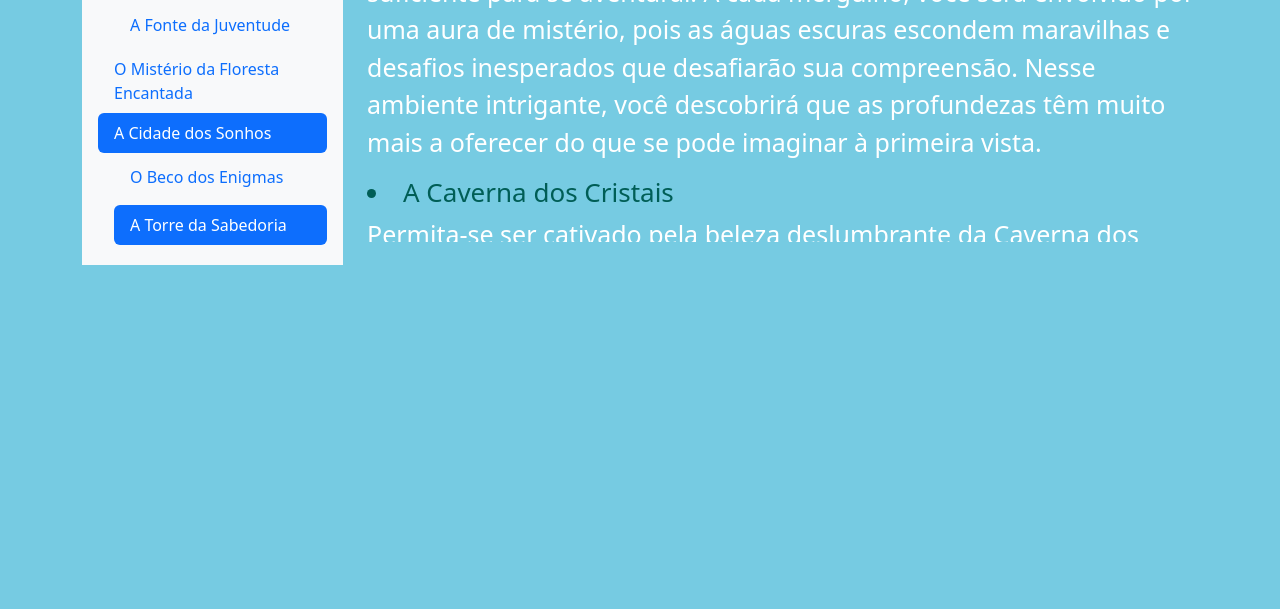
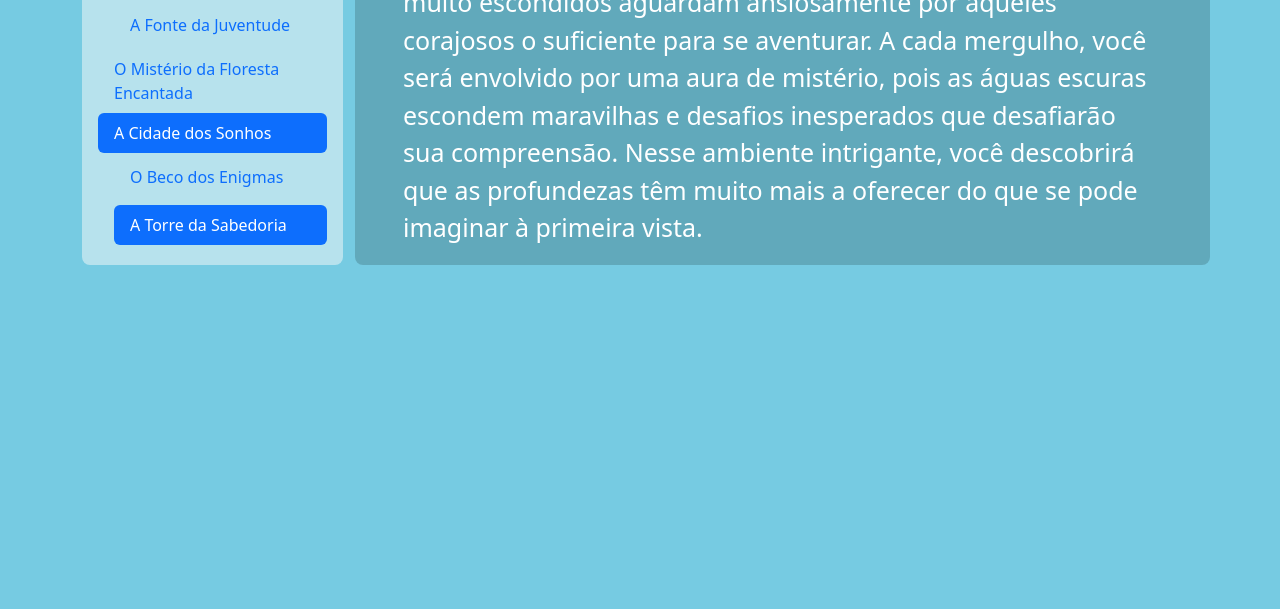
Before and after one commit to michellycruz/Bootstrap, a website: page 17_scrollspy/index.html in a window 1280 px wide. Shown: the part 191-800 px from the top of the page. Drawn offline with nearby package versions, Linux system fonts and the light colour scheme.

Commit message:
mudei o bg

```diff
--- a/17_scrollspy/index.html
+++ b/17_scrollspy/index.html
@@ -11,7 +11,7 @@
     <div class="container">
         <div class="row pt-5">
             <div class="col-3">
-                <nav id="navbar-example3" class="navbar navbar-light bg-light flex-column align-items-stretch p-3">
+                <nav id="navbar-example3" class="navbar navbar-light bg-light bg-opacity-50 flex-column align-items-stretch p-3">
                     <a class="navbar-brand" href="#">Maravilhas Ocultas</a>
                     <nav class="nav nav-pills flex-column">
                         <a class="nav-link" href="#item-1">Mistério nas Profundezas</a>
@@ -28,7 +28,7 @@
                     </nav>
                 </nav>
             </div>
-            <div data-bs-spy="scroll" data-bs-target="#navbar-example3" data-bs-offset="0" tabindex="0" class="col scrollSpy">
+            <div data-bs-spy="scroll" data-bs-target="#navbar-example3" data-bs-offset="0" tabindex="0" class="col scrollSpy p-5">
                 <h4 id="item-1">Mistério nas Profundezas</h4>
                 <p>Explore o misterioso mundo das profundezas, onde segredos há muito escondidos aguardam ansiosamente por aqueles corajosos o suficiente para se aventurar. A cada mergulho, você será envolvido por uma aura de mistério, pois as águas escuras escondem maravilhas e desafios inesperados que desafiarão sua compreensão. Nesse ambiente intrigante, você descobrirá que as profundezas têm muito mais a oferecer do que se pode imaginar à primeira vista.</p>
 
--- a/17_scrollspy/style.css
+++ b/17_scrollspy/style.css
@@ -6,11 +6,17 @@ body{
     color: white;
 }
 
+.navbar{
+    border-radius: 8px;
+}
+
 .scrollSpy{
-    height: 385px;
+    height: 408px;
+    border-radius: 8px;
     overflow: auto;
     position: relative;
     font-size: 25px;
+    background-color: rgba(56, 98, 109, 0.327);
 }
 
 h4{
```
